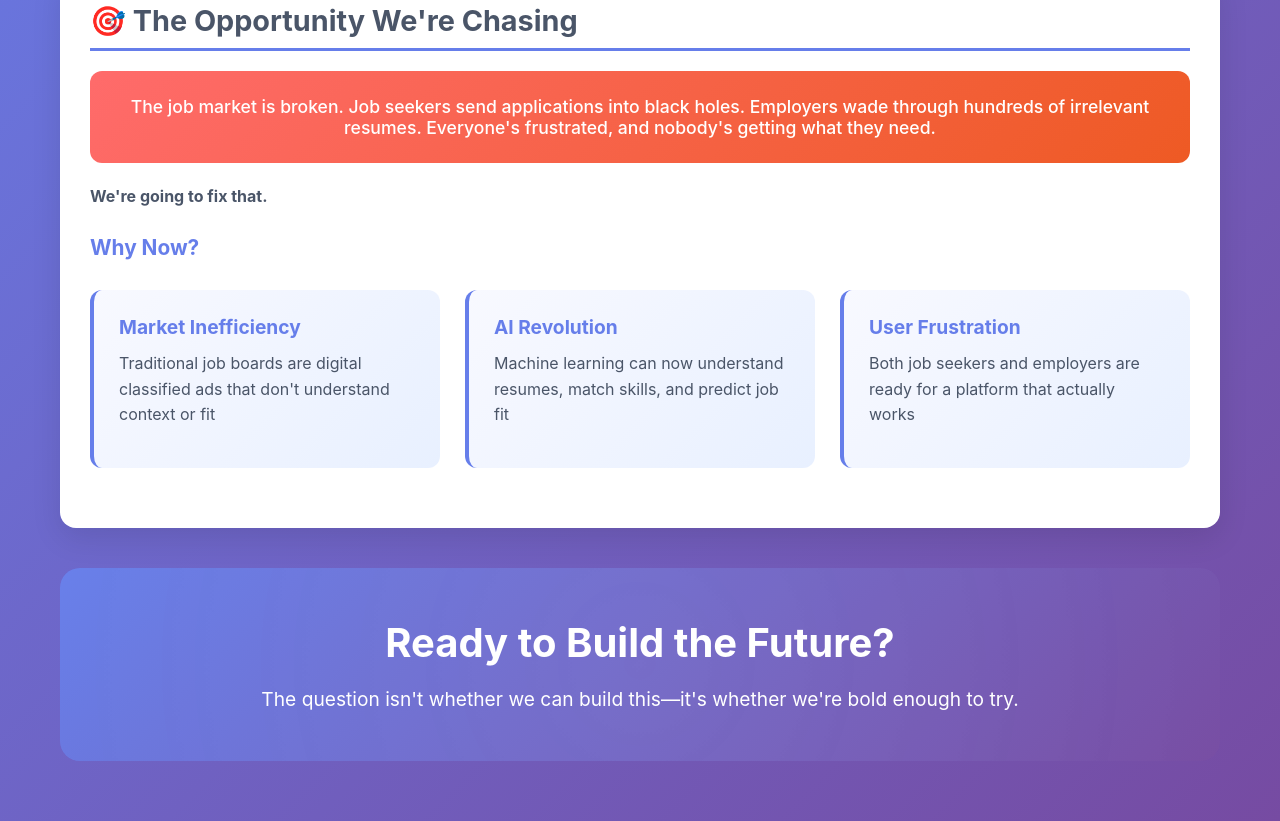
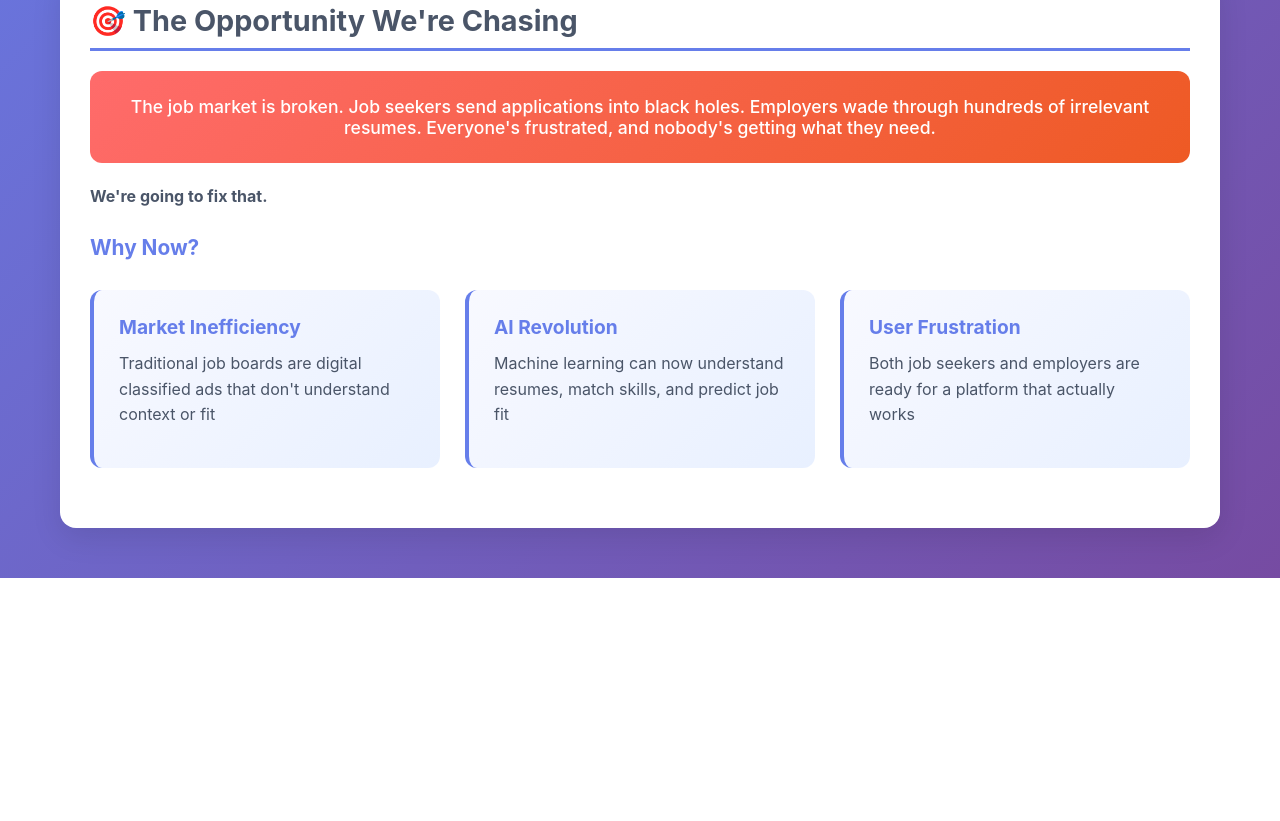
Before and after one commit to KishoreKammela/vision-document, a plain HTML site: page index.html in a window 1280 px wide. Shown: the part 490-1311 px from the top of the page. After the commit the page ends 1068 px from the top, so only its background shows below. Drawn offline with Linux system fonts and the light colour scheme.

Commit message:
Update index.html

```diff
--- a/index.html
+++ b/index.html
@@ -223,12 +223,6 @@
                 </div>
             </div>
         </div>
-
-        <!-- Call to Action -->
-        <div class="cta">
-            <h2>Ready to Build the Future?</h2>
-            <p>The question isn't whether we can build this—it's whether we're bold enough to try.</p>
-        </div>
     </div>
     <script src="./scripts/script.js" type="text/javascript"></script>
 </body>
```
